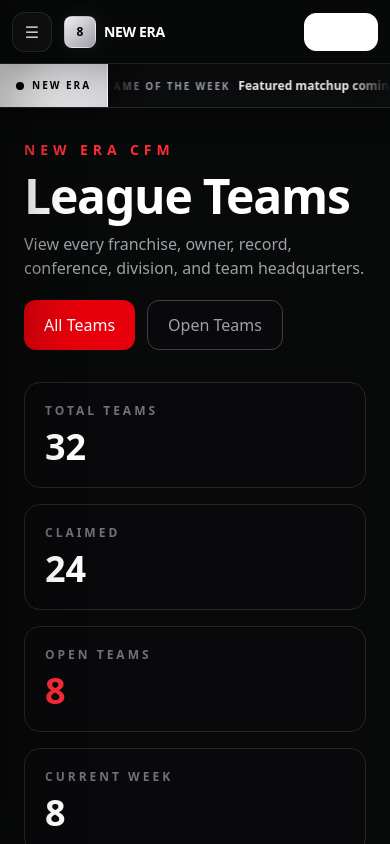
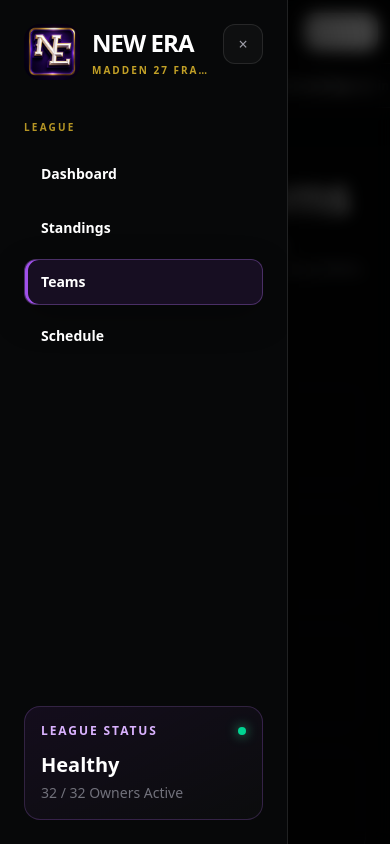
Before and after one commit to ricooooooooooo/new-era-cfm, a Next.js app: page /teams in a window 390 px wide. Both pictures are taken after a click on the button "Open menu". Shown: the top 844 px of the page. Built offline with nearby package versions, Linux system fonts and the light colour scheme.

Commit message:
Fix mobile sidebar and navbar logo

```diff
--- a/app/components/Sidebar.tsx
+++ b/app/components/Sidebar.tsx
@@ -47,16 +47,22 @@
           cache: "no-store",
         });
 
-        if (!response.ok) return;
+        if (!response.ok) {
+          return;
+        }
 
         const data = (await response.json()) as DiscordSessionResponse;
 
-        if (!active) return;
+        if (!active) {
+          return;
+        }
 
-        setIsStaff(data.isStaff);
-        setStaffRole(data.staffRole);
+        setIsStaff(Boolean(data.isStaff));
+        setStaffRole(data.staffRole ?? null);
       } catch {
-        if (!active) return;
+        if (!active) {
+          return;
+        }
 
         setIsStaff(false);
         setStaffRole(null);
@@ -72,15 +78,31 @@
 
   useEffect(() => {
     onClose();
-  }, [pathname, onClose]);
+    // Only close when the route itself changes.
+    // eslint-disable-next-line react-hooks/exhaustive-deps
+  }, [pathname]);
 
   useEffect(() => {
-    document.body.style.overflow = open ? "hidden" : "";
+    if (!open) {
+      return;
+    }
+
+    const previousOverflow = document.body.style.overflow;
+    document.body.style.overflow = "hidden";
+
+    function handleEscape(event: KeyboardEvent) {
+      if (event.key === "Escape") {
+        onClose();
+      }
+    }
+
+    window.addEventListener("keydown", handleEscape);
 
     return () => {
-      document.body.style.overflow = "";
+      document.body.style.overflow = previousOverflow;
+      window.removeEventListener("keydown", handleEscape);
     };
-  }, [open]);
+  }, [open, onClose]);
 
   function linkClasses(active: boolean) {
     return `group relative block overflow-hidden rounded-xl border px-4 py-3 text-sm font-semibold transition duration-200 ${
@@ -92,25 +114,29 @@
 
   return (
     <>
-      {open && (
       <button
         type="button"
         aria-label="Close navigation"
         onClick={onClose}
-          className="fixed inset-0 z-[60] bg-black/75 backdrop-blur-sm lg:hidden"
+        className={`fixed inset-0 z-[80] bg-black/75 backdrop-blur-sm transition-opacity duration-300 lg:hidden ${
+          open
+            ? "pointer-events-auto opacity-100"
+            : "pointer-events-none opacity-0"
+        }`}
       />
-      )}
 
       <aside
-        className={`fixed left-0 top-0 z-[70] flex h-dvh w-[85vw] max-w-72 flex-col overflow-y-auto border-r border-white/10 bg-[#070809] px-6 py-6 shadow-[20px_0_60px_rgba(0,0,0,0.35)] transition-transform duration-300 lg:w-72 lg:translate-x-0 lg:py-8 ${
+        aria-label="Main navigation"
+        aria-hidden={!open}
+        className={`fixed inset-y-0 left-0 z-[90] flex w-[86vw] max-w-72 flex-col overflow-y-auto overscroll-contain border-r border-white/10 bg-[#070809] px-6 py-6 shadow-[20px_0_60px_rgba(0,0,0,0.55)] transition-transform duration-300 ease-out lg:w-72 lg:translate-x-0 lg:py-8 ${
           open ? "translate-x-0" : "-translate-x-full"
         }`}
       >
-        <div className="flex items-start justify-between">
+        <div className="flex items-start justify-between gap-3">
           <Link
             href="/"
             aria-label="Go to New Era dashboard"
-            className="group flex items-center gap-3"
+            className="group flex min-w-0 items-center gap-3"
           >
             <div className="relative h-14 w-14 shrink-0 overflow-hidden rounded-2xl transition duration-300 group-hover:scale-105 group-hover:drop-shadow-[0_0_18px_rgba(168,85,247,0.45)]">
               <Image
@@ -119,16 +145,16 @@
                 fill
                 priority
                 sizes="56px"
-                className="object-cover"
+                className="object-contain"
               />
             </div>
 
-            <div>
-              <h1 className="text-2xl font-black tracking-[-0.04em] text-white">
+            <div className="min-w-0">
+              <h1 className="truncate text-2xl font-black tracking-[-0.04em] text-white">
                 NEW ERA
               </h1>
 
-              <p className="mt-1 text-[10px] font-bold uppercase tracking-[0.2em] text-amber-300/75">
+              <p className="mt-1 truncate text-[10px] font-bold uppercase tracking-[0.2em] text-amber-300/75">
                 Madden 27 Franchise
               </p>
             </div>
@@ -138,7 +164,7 @@
             type="button"
             onClick={onClose}
             aria-label="Close menu"
-            className="flex h-10 w-10 items-center justify-center rounded-xl border border-white/10 bg-white/[0.03] text-xl text-zinc-400 transition hover:bg-white/[0.07] hover:text-white lg:hidden"
+            className="flex h-10 w-10 shrink-0 items-center justify-center rounded-xl border border-white/10 bg-white/[0.03] text-2xl leading-none text-zinc-400 transition hover:bg-white/[0.07] hover:text-white lg:hidden"
           >
             ×
           </button>
@@ -160,6 +186,7 @@
                 <Link
                   key={link.href}
                   href={link.href}
+                  onClick={onClose}
                   className={linkClasses(active)}
                 >
                   {link.label}
@@ -171,7 +198,7 @@
 
         {isStaff && (
           <div className="mt-10">
-            <div className="mb-4 flex items-center justify-between">
+            <div className="mb-4 flex items-center justify-between gap-3">
               <p className="text-[10px] font-black uppercase tracking-[0.22em] text-amber-300/70">
                 Commissioner
               </p>
@@ -189,6 +216,7 @@
                   <Link
                     key={link.href}
                     href={link.href}
+                    onClick={onClose}
                     className={linkClasses(active)}
                   >
                     {link.label}
@@ -199,7 +227,8 @@
           </div>
         )}
 
-        <div className="mt-auto overflow-hidden rounded-2xl border border-purple-400/20 bg-gradient-to-br from-purple-500/[0.08] to-white/[0.02] p-4">
+        <div className="mt-auto pt-8">
+          <div className="overflow-hidden rounded-2xl border border-purple-400/20 bg-gradient-to-br from-purple-500/[0.08] to-white/[0.02] p-4">
             <div className="flex items-center justify-between">
               <p className="text-xs font-bold uppercase tracking-[0.16em] text-purple-300">
                 League Status
@@ -216,6 +245,7 @@
               32 / 32 Owners Active
             </p>
           </div>
+        </div>
       </aside>
     </>
   );
--- a/app/components/layout/AppLayout.tsx
+++ b/app/components/layout/AppLayout.tsx
@@ -1,7 +1,7 @@
 "use client";
 
 import type { ReactNode } from "react";
-import { useState } from "react";
+import { useCallback, useState } from "react";
 import Navbar from "../Navbar";
 import NewsTicker from "../NewsTicker";
 import Sidebar from "../Sidebar";
@@ -13,18 +13,23 @@
 export default function AppLayout({ children }: AppLayoutProps) {
   const [sidebarOpen, setSidebarOpen] = useState(false);
 
+  const openSidebar = useCallback(() => {
+    setSidebarOpen(true);
+  }, []);
+
+  const closeSidebar = useCallback(() => {
+    setSidebarOpen(false);
+  }, []);
+
   return (
-    <div className="min-h-screen bg-[#080909] text-white">
-      <Navbar onMenuClick={() => setSidebarOpen(true)} />
+    <div className="min-h-screen overflow-x-hidden bg-[#080909] text-white">
+      <Sidebar open={sidebarOpen} onClose={closeSidebar} />
 
-      <div className="sticky top-16 z-40 lg:ml-72">
+      <Navbar onMenuClick={openSidebar} />
+
+      <div className="sticky top-16 z-30 lg:ml-72">
         <NewsTicker />
       </div>
-
-      <Sidebar
-        open={sidebarOpen}
-        onClose={() => setSidebarOpen(false)}
-      />
 
       <main className="min-w-0 overflow-x-hidden lg:ml-72">
         {children}
```
Lines whose indentation alone changed are shown as unchanged.
